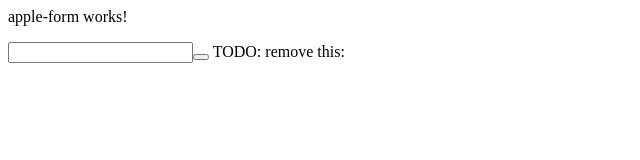
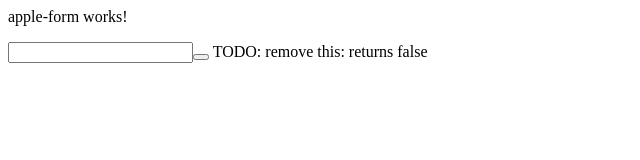
Before and after one commit to dshorter/angular-simple-form, an Angular app: page / in a window 1280 px wide. Shown: the top 160 px of the page, without its empty margins (0-640 px from the left). Built offline with nearby package versions, Linux system fonts and the light colour scheme.

Commit message:
direct for NANP

```diff
--- a/src/app/apple-form/apple-form.component.html
+++ b/src/app/apple-form/apple-form.component.html
@@ -12,5 +12,5 @@
 		LE 10
 	</div>
 	<button type="submit"></button>
-	TODO: remove this: {{pearName}}
+	TODO: remove this: {{pearName}} returns {{pearModel.valid}}
 </form>
--- a/src/app/validators/dq-phone-nanp.directive.ts
+++ b/src/app/validators/dq-phone-nanp.directive.ts
@@ -4,9 +4,7 @@ import { Directive, OnInit, forwardRef } from "@angular/core";
 @Directive({
   selector: "[DqPhoneNanp]",
   providers: [
-    { provide: NG_VALIDATORS,
-      useExisting: DqPhoneNanpDirective,
-      multi: true }
+    { provide: NG_VALIDATORS, useExisting: DqPhoneNanpDirective, multi: true }
   ]
 })
 export class DqPhoneNanpDirective implements Validator, OnInit {
@@ -14,17 +12,24 @@ export class DqPhoneNanpDirective implements Validator, OnInit {
 
   validate(c: FormControl) {
     let v: number = +c.value;
+    const regexStr = /(?:\([2-9][0-8]\d\)\ ?|[2-9][0-8]\d[\-\ \.\/]?)[2-9]\d{2}[- \.\/]?\d{4}\b/;
 
-    if (isNaN(v)) {
+    let regEx = new RegExp(regexStr);
+
+    if (regEx.test(c.value))
+      return null;
+    else
+      return { nanp: true, stat: "aaaa" };
+
+    /*    if (isNaN(v)) {
       //  alert("Not a #"  )    ;
       return { gte: true, requiredValue: 10 };
-    }
 
     if (v <= +10) {
       //  alert("LTE to "  )    ;
       return { gte: true, requiredValue: 10 };
     }
 
-    return null;
+    return null; */
   }
 }
```
